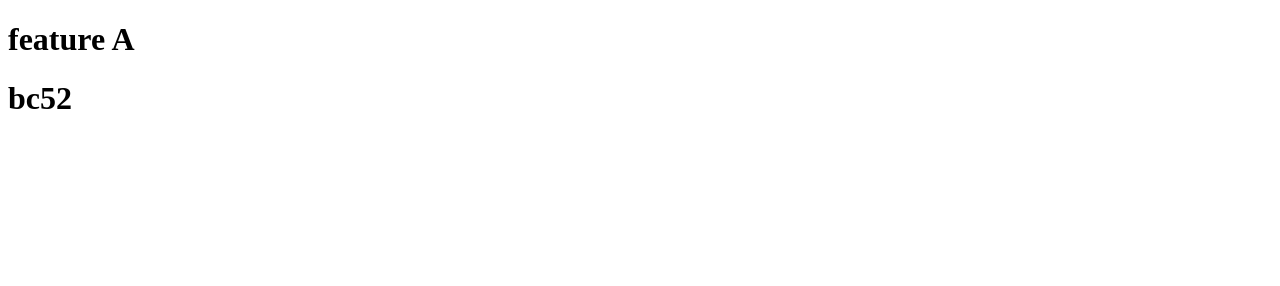
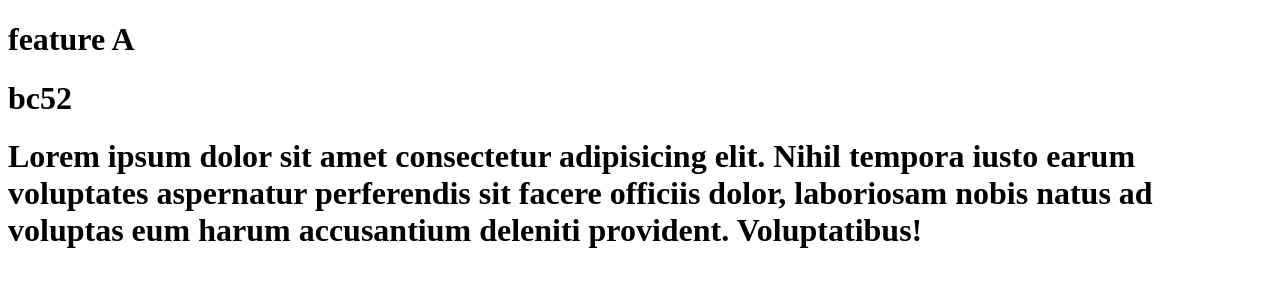
Before and after one commit to namnguyen007674/bc52_git, a plain HTML site: page index.html in a window 1280 px wide. Drawn offline with Linux system fonts and the light colour scheme.

Commit message:
desloy 2

```diff
--- a/index.html
+++ b/index.html
@@ -9,5 +9,6 @@
 <body>
     <h1>feature A</h1>
     <h1>bc52</h1>
+    <h1>Lorem ipsum dolor sit amet consectetur adipisicing elit. Nihil tempora iusto earum voluptates aspernatur perferendis sit facere officiis dolor, laboriosam nobis natus ad voluptas eum harum accusantium deleniti provident. Voluptatibus!</h1>
 </body>
 </html>
```
